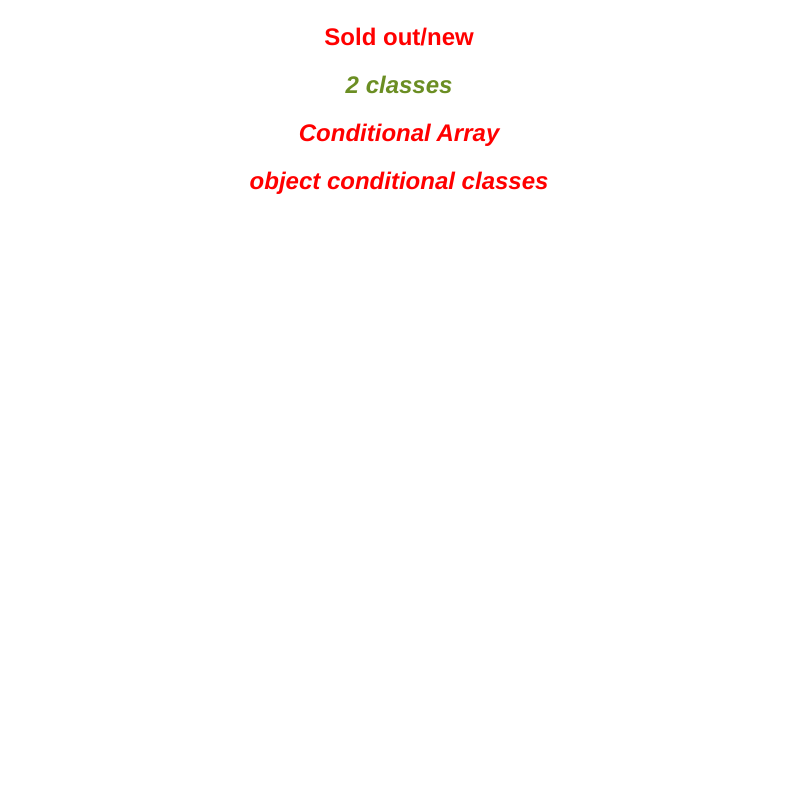
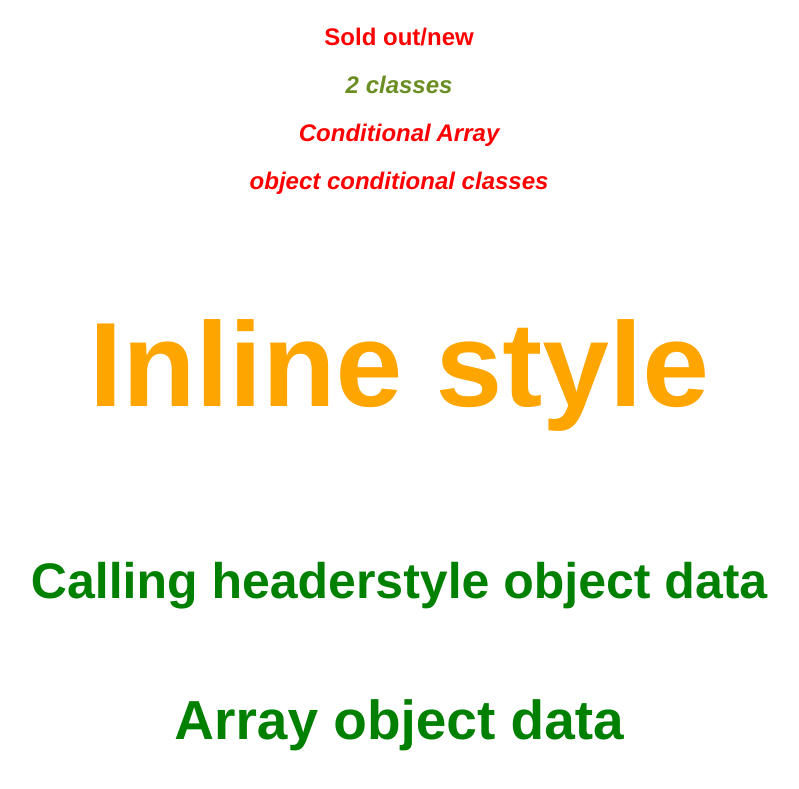
Before and after one commit to Savi-Grover/VueJs-Basics, a Vue app: page / in a window 1280 px wide. Shown: the part 355-1144 px from the top of the page, without its empty margins (241-1040 px from the left). Before the commit the page ends 800 px from the top, so only its background shows below. Built offline with nearby package versions, Linux system fonts and the light colour scheme.

Commit message:
binding styles

```diff
--- a/src/App.vue
+++ b/src/App.vue
@@ -15,8 +15,15 @@
       promoted : isPromoted,
       new : !isSoldout,
       'sold-out': isSoldout
+     }">object conditional classes</h2>
 
-    }">object conditional classes</h2>
+    <h2 v-bind:style="{
+      color: highlightedcolor,
+      'font-size': headersize +'px'
+    }">Inline style</h2>
+
+    <h2 v-bind:style="headerstyleobject">Calling headerstyle object data </h2>
+    <h2 v-bind:style="[baseStyle,successStyle]">Array  object data </h2>
   </div>
 
 </template>
@@ -32,7 +39,21 @@ export default {
       Status:"danger",
       isPromoted: true,
       isSoldout:true,
-      isNew: true
+      isNew: true,
+      highlightedcolor: 'orange',
+      headersize: 120,
+      headerstyleobject: {
+        color: 'green',
+        fontSize: '50px',
+        padding: '20px'
+      },
+      baseStyle:{
+        color: 'green',
+        fontSize: '55px'
+      },
+      successStyle:{
+        padding: '12px'
+      },
     };
   }
 }
```
